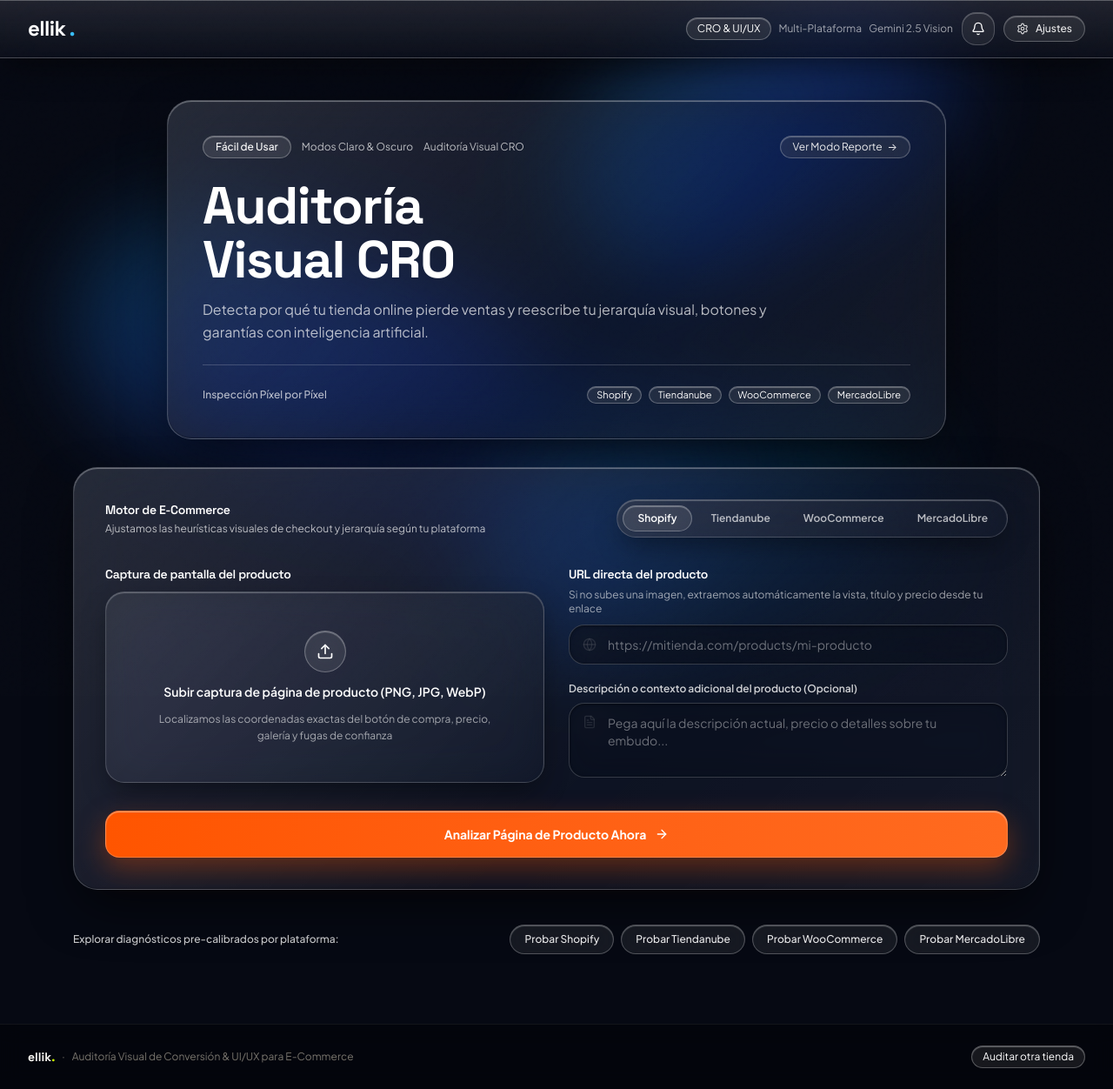
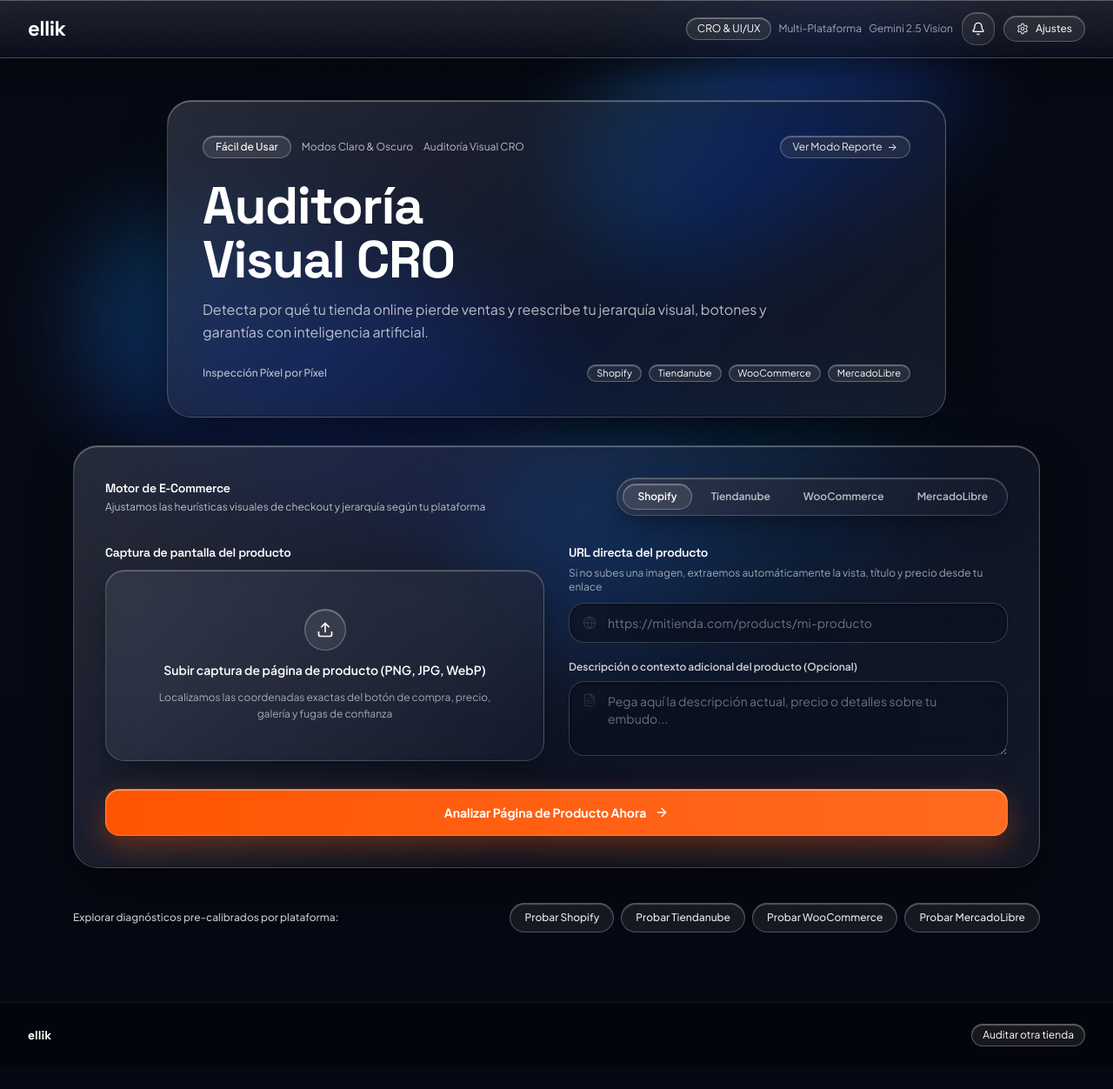
Before and after one commit to manurisolo2-blip/ellik, a React (Vite) app: page / in a window 1280 px wide. Shown: the whole page at 87% size. After the commit the page ends 1227 px from the top, so only its background shows below. Built offline with nearby package versions, Linux system fonts and the light colour scheme.

Commit message:
fix(ui): remove horizontal divider line and rename page strictly to ellik

```diff
--- a/index.html
+++ b/index.html
@@ -3,12 +3,13 @@
   <head>
     <meta charset="UTF-8" />
     <meta name="viewport" content="width=device-width, initial-scale=1.0" />
-    <title>ellik. — Auditoría CRO &amp; UI/UX para E-Commerce</title>
-    <meta name="description" content="ellik. — Auditor visual de conversión (CRO), diseño UI/UX y psicología de ventas para tiendas online en Shopify, Tiendanube, WooCommerce y MercadoLibre." />
-    <meta property="og:title" content="ellik. — Auditoría CRO &amp; UI/UX para E-Commerce" />
-    <meta property="og:description" content="ellik. — Auditor visual de conversión (CRO), diseño UI/UX y psicología de ventas para tiendas online en Shopify, Tiendanube, WooCommerce y MercadoLibre." />
+    <title>ellik</title>
+    <meta name="description" content="ellik — Auditor visual de conversión (CRO), diseño UI/UX y psicología de ventas para tiendas online en Shopify, Tiendanube, WooCommerce y MercadoLibre." />
+    <meta property="og:title" content="ellik" />
+    <meta property="og:description" content="ellik — Auditor visual de conversión (CRO), diseño UI/UX y psicología de ventas para tiendas online en Shopify, Tiendanube, WooCommerce y MercadoLibre." />
     <meta property="og:type" content="website" />
     <meta name="twitter:card" content="summary_large_image" />
+    <meta name="twitter:title" content="ellik" />
     <link rel="preconnect" href="https://fonts.googleapis.com" />
     <link rel="preconnect" href="https://fonts.gstatic.com" crossorigin />
     <link href="https://fonts.googleapis.com/css2?family=Plus+Jakarta+Sans:wght@400;500;600;700&family=Space+Grotesk:wght@500;600;700&display=swap" rel="stylesheet" />
--- a/src/App.tsx
+++ b/src/App.tsx
@@ -521,10 +521,9 @@
               e.preventDefault();
               setScreenMode(screenMode === 'report' ? 'scanner' : 'report');
             }}
-            className="text-2xl font-bold tracking-tight text-white font-display whitespace-nowrap shrink-0 group flex items-center gap-1"
+            className="text-2xl font-bold tracking-tight text-white font-display whitespace-nowrap shrink-0 group flex items-center cursor-pointer"
           >
             <span>ellik</span>
-            <span className="text-[#38BDF8] inline-block transition-transform group-hover:scale-125">.</span>
           </a>
 
           <div className="flex items-center gap-2.5 shrink-0">
@@ -607,9 +606,6 @@
                 Detecta por qué tu tienda online pierde ventas y reescribe tu jerarquía visual, botones y garantías con inteligencia artificial.
               </p>
             </div>
-
-            {/* Thin Glass Divider Line */}
-            <div className="glass-divider" />
 
             {/* Bottom Meta Row */}
             <div className="flex flex-wrap items-center justify-between gap-3 text-xs text-white/70">
@@ -807,11 +803,9 @@
       <footer className="py-6 px-4 sm:px-6 lg:px-8 mt-8 border-t border-white/[0.06] bg-black/35 backdrop-blur-md w-full relative z-10">
         <div className="w-full flex flex-col sm:flex-row items-center justify-between gap-4 text-xs text-[#78746D]">
           <div className="flex items-center gap-2">
-            <span className="font-bold text-[#F5F3EF] font-display text-sm">
-              ellik<span className="text-[#CCFF00]">.</span>
+            <span className="font-bold text-white font-display text-sm">
+              ellik
             </span>
-            <span aria-hidden="true">·</span>
-            <span>Auditoría Visual de Conversión &amp; UI/UX para E-Commerce</span>
           </div>
           <button
             type="button"
--- a/src/components/ProductScreenshotInspector.tsx
+++ b/src/components/ProductScreenshotInspector.tsx
@@ -66,7 +66,7 @@
     // Center store brand in navbar
     ctx.font = 'bold 22px "Space Grotesk", sans-serif';
     ctx.textAlign = 'center';
-    ctx.fillText('ellik.', 480, 62);
+    ctx.fillText('ellik', 480, 62);
 
     // Sub-links under brand
     ctx.font = '500 11px "Plus Jakarta Sans", sans-serif';
```
